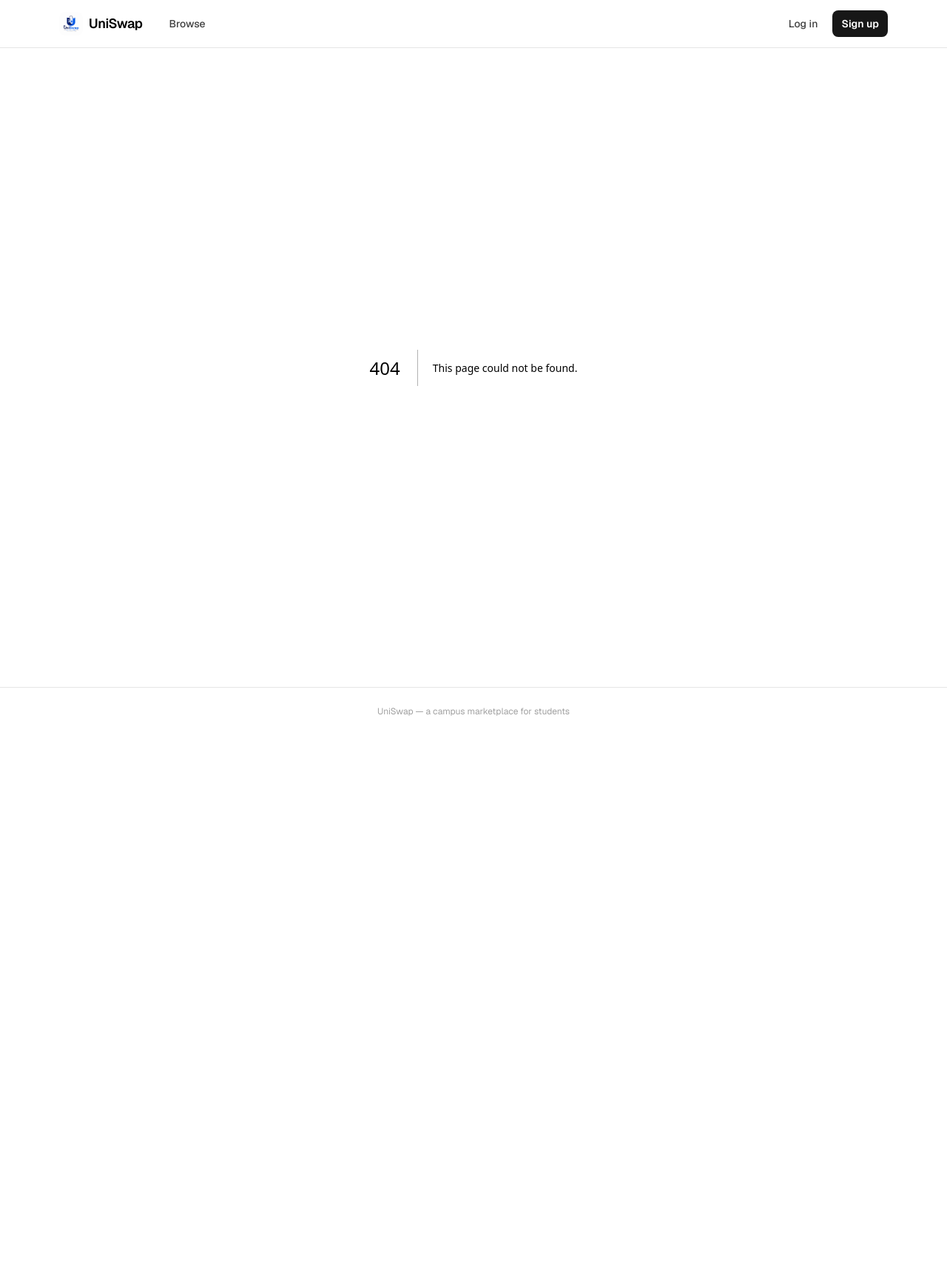
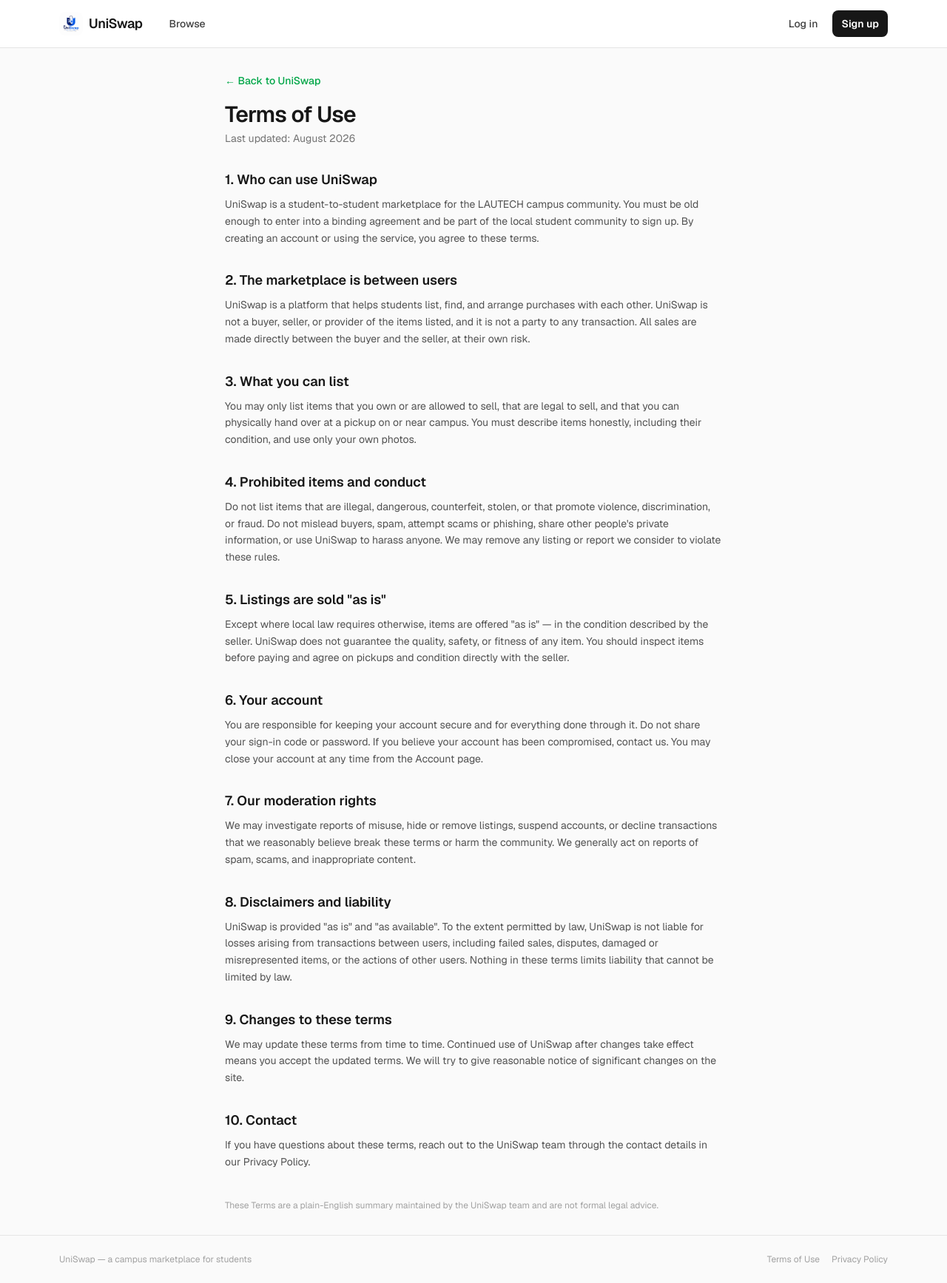
Before and after one commit to LayiCode/UniSwap-frontend, a Next.js app: page /terms in a window 1280 px wide. Before the commit this address had no page. Shown: the whole page at 74% size. Before the commit the page ends 994 px from the top, so only its background shows below. Built offline with nearby package versions, Linux system fonts and the light colour scheme.

Commit message:
feat: add Terms of Use and Privacy Policy pages with footer links

```diff
--- a/src/app/layout.tsx
+++ b/src/app/layout.tsx
@@ -1,4 +1,5 @@
 import type { Metadata } from "next";
+import Link from "next/link";
 import { Geist, Geist_Mono } from "next/font/google";
 import "./globals.css";
 import { AuthProvider } from "@/context/AuthContext";
@@ -38,8 +39,18 @@ export default function RootLayout({ children }: { children: React.ReactNode })
           <main className="mx-auto w-full max-w-6xl flex-1 px-4 py-8">
             <ErrorBoundary>{children}</ErrorBoundary>
           </main>
-          <footer className="border-t border-neutral-200 py-6 text-center text-xs text-neutral-400">
-            UniSwap — a campus marketplace for students
+          <footer className="border-t border-neutral-200 py-6">
+            <div className="mx-auto flex max-w-6xl flex-col items-center justify-between gap-2 px-4 text-xs text-neutral-400 sm:flex-row">
+              <p>UniSwap — a campus marketplace for students</p>
+              <div className="flex items-center gap-4">
+                <Link href="/terms" className="transition-colors hover:text-neutral-600">
+                  Terms of Use
+                </Link>
+                <Link href="/privacy" className="transition-colors hover:text-neutral-600">
+                  Privacy Policy
+                </Link>
+              </div>
+            </div>
           </footer>
         </AuthProvider>
       </body>
--- /dev/null
+++ b/src/app/privacy/page.tsx
@@ -0,0 +1,84 @@
+import type { Metadata } from "next";
+import Link from "next/link";
+
+export const metadata: Metadata = {
+  title: "Privacy Policy · UniSwap",
+};
+
+const sections = [
+  {
+    title: "1. Who we are",
+    body: "UniSwap is a student marketplace for the LAUTECH campus community. This policy explains what information we collect, why we collect it, and how it is handled.",
+  },
+  {
+    title: "2. Information we collect",
+    body: "To create an account you provide an email address, a phone number, and a password (or sign in with Google). You may optionally add a display name, a profile photo, a bio, and a default pickup location. If you list items, we store your listing details and photos. If you message another user or send a purchase request, we store those messages and requests.",
+  },
+  {
+    title: "3. Why we collect it",
+    body: "We use this information to run the service: to let you sign in, to show your profile and listings to other students, to let people message you and arrange purchases, to moderate content and prevent abuse, and to keep the platform safe.",
+  },
+  {
+    title: "4. Where it's stored",
+    body: "Your data is stored with our hosting providers (a hosted PostgreSQL database and cloud object storage) and served from our app hosting. Access is limited to what's needed to run the service.",
+  },
+  {
+    title: "5. Google sign-in",
+    body: "If you choose to sign in with Google, you authorise Google to share your name and verified email address with us. We use them to create and identify your account.",
+  },
+  {
+    title: "6. Cookies and similar technologies",
+    body: "UniSwap does not use advertising or analytics tracking cookies. To keep you signed in, we store a small sign-in token in your browser's local storage on your device (not in a cookie). This token is only used to authenticate you and is deleted when you log out or delete your account. Your browser's local storage stays on your device.",
+  },
+  {
+    title: "7. How long we keep data",
+    body: "We keep your account and its activity for as long as your account is active. When you delete your account from the Account page, we hide your profile and listings and anonymise your email and username so you can no longer be identified. Some records may be retained where needed for security, legal, or dispute purposes.",
+  },
+  {
+    title: "8. Your rights",
+    body: "You can update your profile from the Account page, delete your account there, and contact us to ask about or correct the data we hold. We respect your privacy rights under applicable law, including Nigeria's Data Protection Regulation (NDPR).",
+  },
+  {
+    title: "9. Sharing with others",
+    body: "Other students can see your public profile, display name, photo, bio, location, and the listings you post — that's how a marketplace works. We do not sell your personal information. We may share data with service providers who help us run the service, and only to the extent needed.",
+  },
+  {
+    title: "10. Contact",
+    body: "For any privacy question or request, please contact the UniSwap team. We're a student project, so we'll do our best to respond promptly and help.",
+  },
+];
+
+export default function PrivacyPage() {
+  return (
+    <div className="mx-auto max-w-2xl">
+      <Link
+        href="/"
+        className="text-sm font-medium text-brand-600 hover:underline"
+      >
+        ← Back to UniSwap
+      </Link>
+      <h1 className="mt-4 text-3xl font-semibold tracking-tight">
+        Privacy Policy
+      </h1>
+      <p className="mt-1 text-sm text-neutral-500">
+        Last updated: August 2026
+      </p>
+      <div className="mt-8 space-y-8">
+        {sections.map((s) => (
+          <section key={s.title}>
+            <h2 className="text-lg font-semibold text-neutral-900">
+              {s.title}
+            </h2>
+            <p className="mt-2 text-sm leading-relaxed text-neutral-600">
+              {s.body}
+            </p>
+          </section>
+        ))}
+      </div>
+      <p className="mt-10 text-xs text-neutral-400">
+        This Privacy Policy is a plain-English summary maintained by the
+        UniSwap team and is not formal legal advice.
+      </p>
+    </div>
+  );
+}
--- /dev/null
+++ b/src/app/terms/page.tsx
@@ -0,0 +1,84 @@
+import type { Metadata } from "next";
+import Link from "next/link";
+
+export const metadata: Metadata = {
+  title: "Terms of Use · UniSwap",
+};
+
+const sections = [
+  {
+    title: "1. Who can use UniSwap",
+    body: "UniSwap is a student-to-student marketplace for the LAUTECH campus community. You must be old enough to enter into a binding agreement and be part of the local student community to sign up. By creating an account or using the service, you agree to these terms.",
+  },
+  {
+    title: "2. The marketplace is between users",
+    body: "UniSwap is a platform that helps students list, find, and arrange purchases with each other. UniSwap is not a buyer, seller, or provider of the items listed, and it is not a party to any transaction. All sales are made directly between the buyer and the seller, at their own risk.",
+  },
+  {
+    title: "3. What you can list",
+    body: "You may only list items that you own or are allowed to sell, that are legal to sell, and that you can physically hand over at a pickup on or near campus. You must describe items honestly, including their condition, and use only your own photos.",
+  },
+  {
+    title: "4. Prohibited items and conduct",
+    body: "Do not list items that are illegal, dangerous, counterfeit, stolen, or that promote violence, discrimination, or fraud. Do not mislead buyers, spam, attempt scams or phishing, share other people's private information, or use UniSwap to harass anyone. We may remove any listing or report we consider to violate these rules.",
+  },
+  {
+    title: "5. Listings are sold \"as is\"",
+    body: "Except where local law requires otherwise, items are offered \"as is\" — in the condition described by the seller. UniSwap does not guarantee the quality, safety, or fitness of any item. You should inspect items before paying and agree on pickups and condition directly with the seller.",
+  },
+  {
+    title: "6. Your account",
+    body: "You are responsible for keeping your account secure and for everything done through it. Do not share your sign-in code or password. If you believe your account has been compromised, contact us. You may close your account at any time from the Account page.",
+  },
+  {
+    title: "7. Our moderation rights",
+    body: "We may investigate reports of misuse, hide or remove listings, suspend accounts, or decline transactions that we reasonably believe break these terms or harm the community. We generally act on reports of spam, scams, and inappropriate content.",
+  },
+  {
+    title: "8. Disclaimers and liability",
+    body: "UniSwap is provided \"as is\" and \"as available\". To the extent permitted by law, UniSwap is not liable for losses arising from transactions between users, including failed sales, disputes, damaged or misrepresented items, or the actions of other users. Nothing in these terms limits liability that cannot be limited by law.",
+  },
+  {
+    title: "9. Changes to these terms",
+    body: "We may update these terms from time to time. Continued use of UniSwap after changes take effect means you accept the updated terms. We will try to give reasonable notice of significant changes on the site.",
+  },
+  {
+    title: "10. Contact",
+    body: "If you have questions about these terms, reach out to the UniSwap team through the contact details in our Privacy Policy.",
+  },
+];
+
+export default function TermsPage() {
+  return (
+    <div className="mx-auto max-w-2xl">
+      <Link
+        href="/"
+        className="text-sm font-medium text-brand-600 hover:underline"
+      >
+        ← Back to UniSwap
+      </Link>
+      <h1 className="mt-4 text-3xl font-semibold tracking-tight">
+        Terms of Use
+      </h1>
+      <p className="mt-1 text-sm text-neutral-500">
+        Last updated: August 2026
+      </p>
+      <div className="mt-8 space-y-8">
+        {sections.map((s) => (
+          <section key={s.title}>
+            <h2 className="text-lg font-semibold text-neutral-900">
+              {s.title}
+            </h2>
+            <p className="mt-2 text-sm leading-relaxed text-neutral-600">
+              {s.body}
+            </p>
+          </section>
+        ))}
+      </div>
+      <p className="mt-10 text-xs text-neutral-400">
+        These Terms are a plain-English summary maintained by the UniSwap team
+        and are not formal legal advice.
+      </p>
+    </div>
+  );
+}
```
